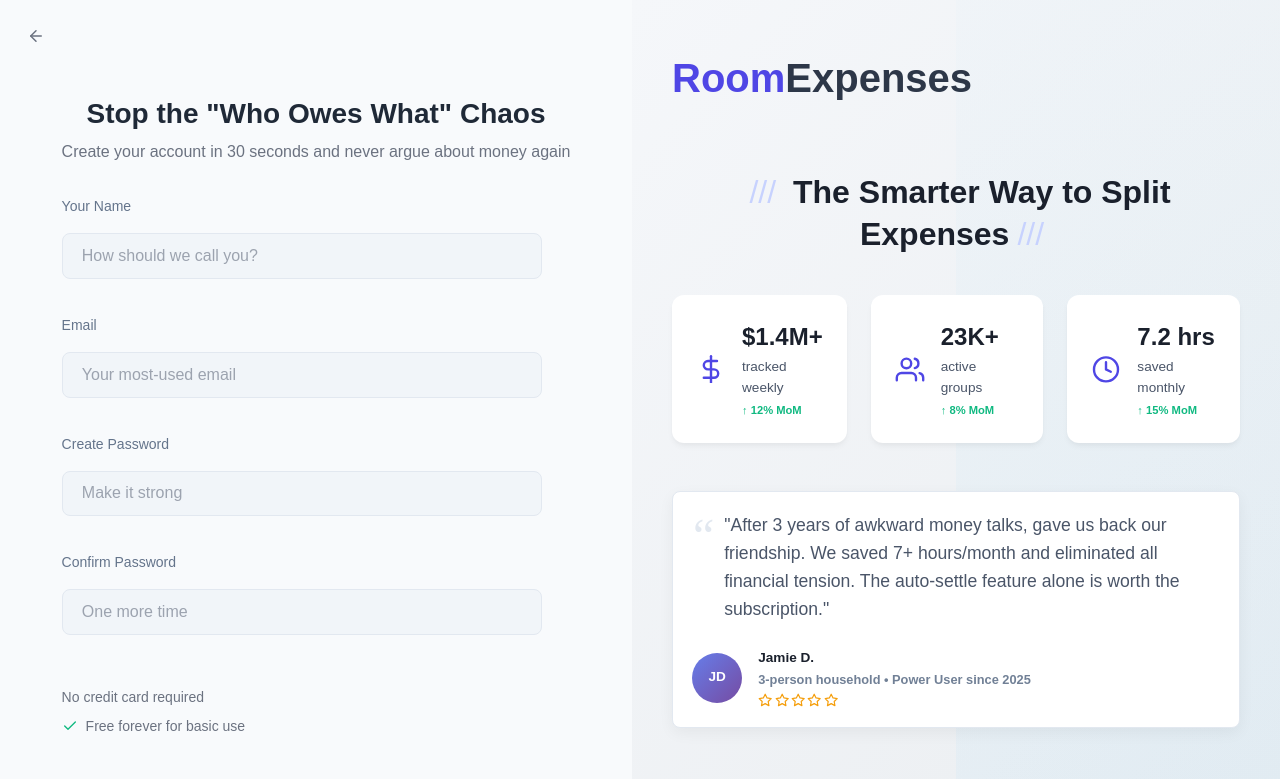
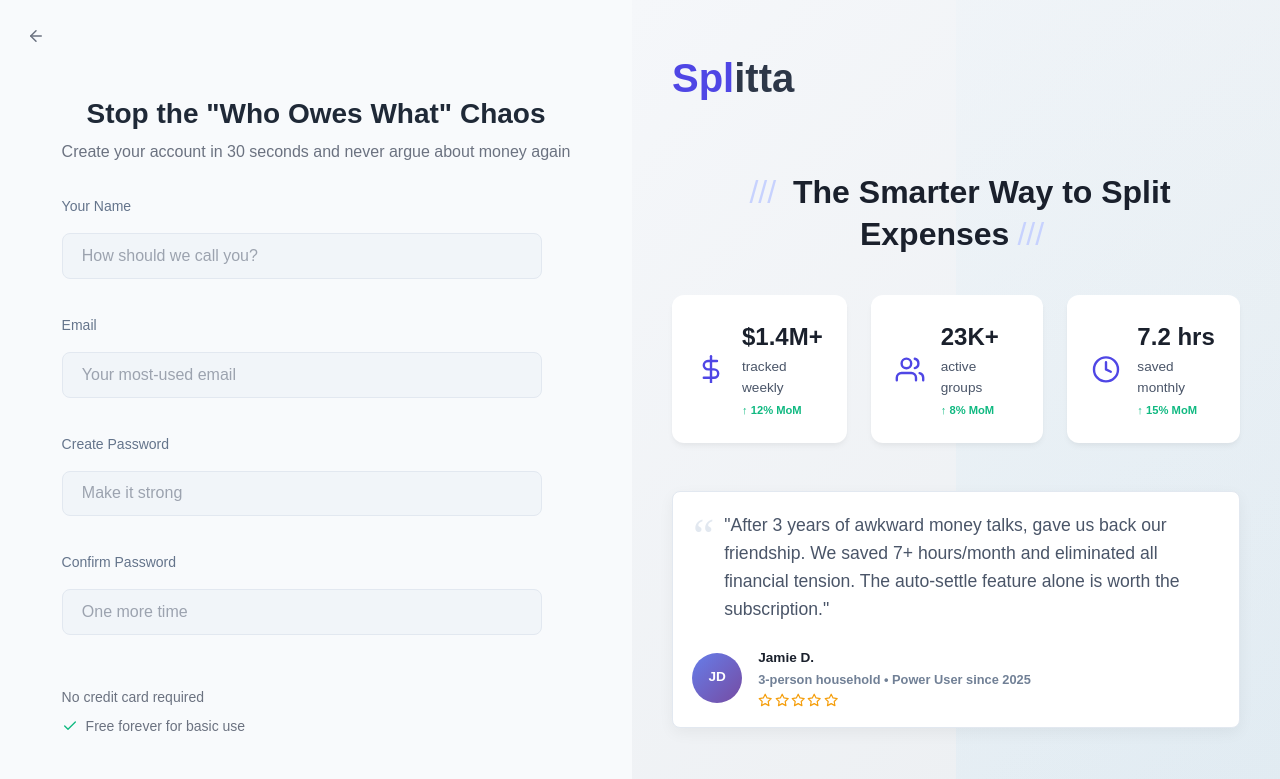
Before and after one commit to 2200039139/rooexpenses-frontend, a React (Create React App) app: page /signup in a window 1280 px wide. Shown: the top 779 px of the page. Built offline with nearby package versions, Linux system fonts and the light colour scheme.

Commit message:
Update SignupPage.js

```diff
--- a/src/components/SignupPage.js
+++ b/src/components/SignupPage.js
@@ -276,7 +276,7 @@ const SignupPage = () => {
 <div className="info-side">
   <div className="info-content">
     <div className="info-logo">
-      <span className="logo-highlight">Room</span>Expenses
+      <span className="logo-highlight">Spl</span>itta
     </div>
     <h3 className="headline">
       <span className="headline-decoration">///</span> The Smarter Way to Split Expenses
```
